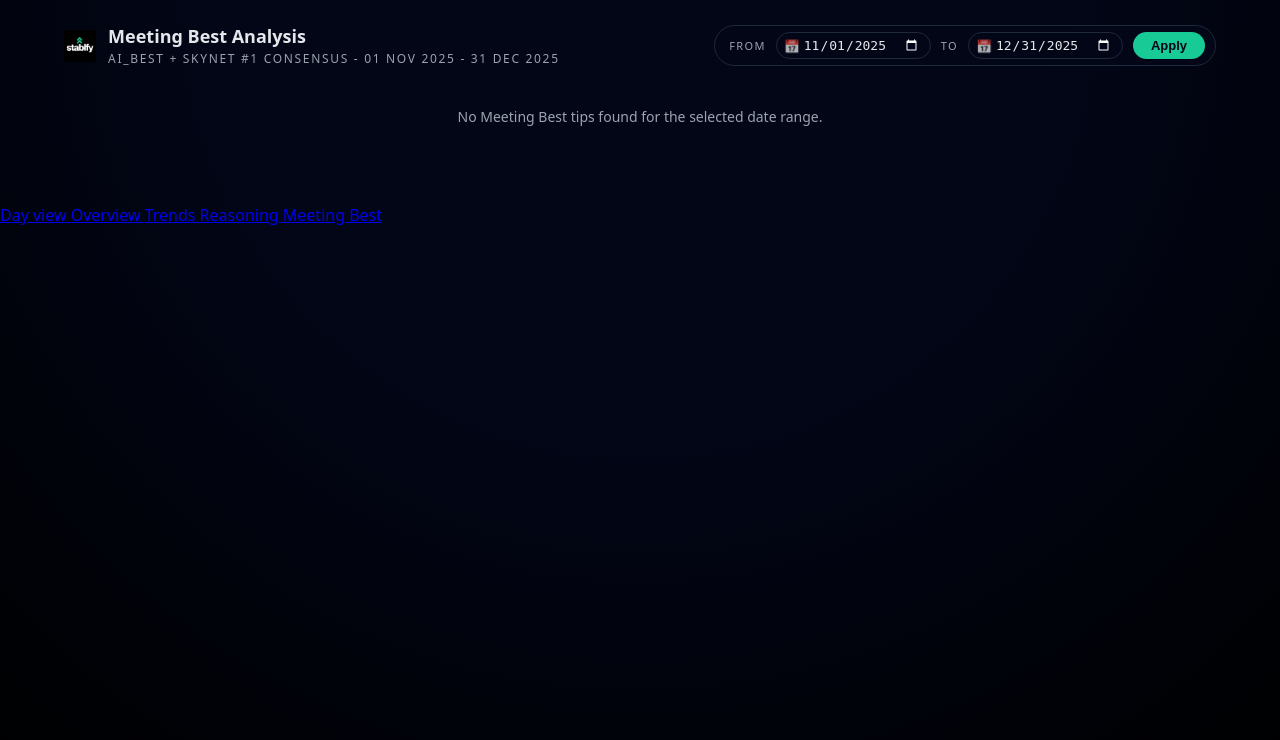
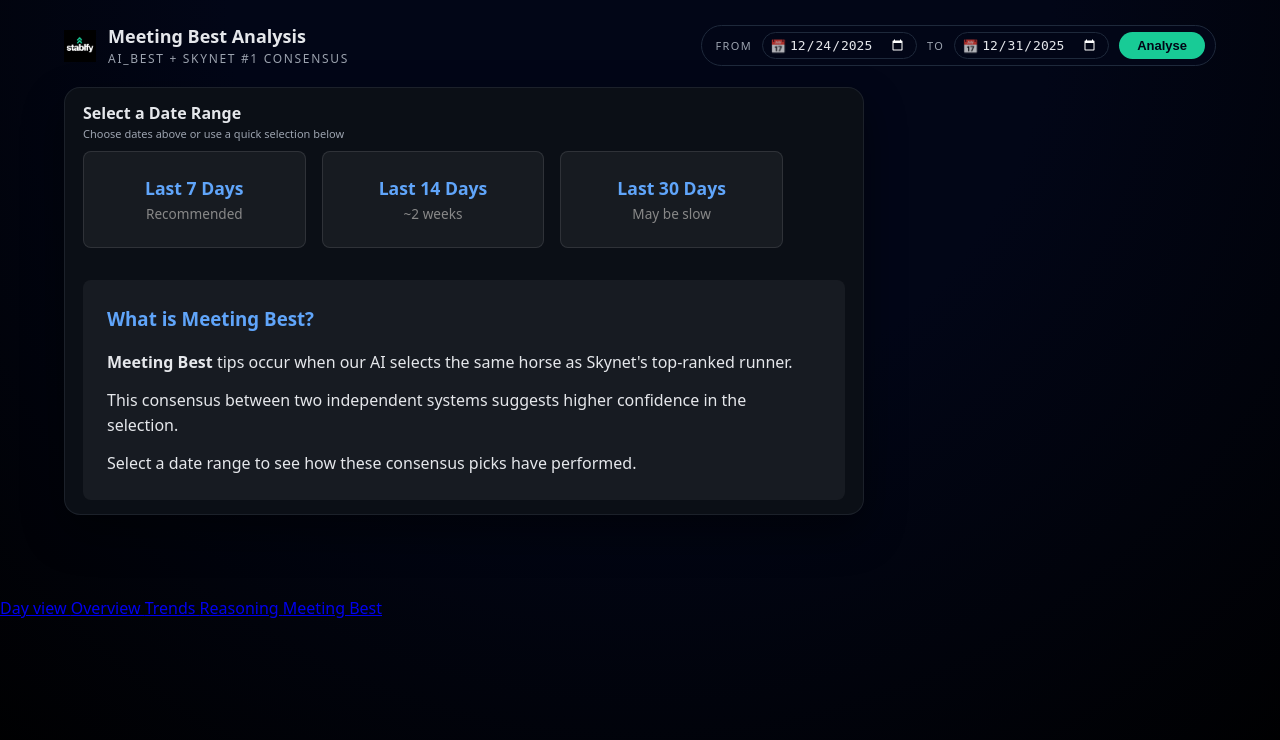
Before and after one commit to equinegpt/tips-results-service, a FastAPI app: page /ui/meeting-best in a window 1280 px wide. Shown: the top 740 px of the page. Run offline with FastAPI, Linux system fonts and the light colour scheme; data that the repository does not hold is empty.

Commit message:
Add empty state with quick date selection for Meeting Best
- Page loads instantly with date picker (no data fetching on load)
- Quick select buttons: Last 7 Days, Last 14 Days, Last 30 Days
- Explanation of what Meeting Best means
- Data only fetched when user selects dates

🤖 Generated with [Claude Code](https://claude.com/claude-code)

Co-Authored-By: Claude Opus 4.5 <noreply@anthropic.com>

```diff
--- a/templates/meeting_best.html
+++ b/templates/meeting_best.html
@@ -21,14 +21,14 @@
             Meeting Best Analysis
           </div>
           <div class="brand-subtitle">
-            AI_BEST + Skynet #1 Consensus - {{ display_range or "All time" }}
+            AI_BEST + Skynet #1 Consensus{% if display_range %} - {{ display_range }}{% endif %}
           </div>
         </div>
       </div>
     </div>
 
     <div class="page-header-right">
-      <form class="date-form" method="get" action="/ui/meeting-best">
+      <form class="date-form" method="get" action="/ui/meeting-best" id="date-form">
         <span class="date-form-label">From</span>
         <div class="date-form-input-wrap">
           <span class="date-form-icon">&#x1F4C5;</span>
@@ -51,13 +51,55 @@
           />
         </div>
 
-        <button type="submit" class="btn-go">Apply</button>
+        <button type="submit" class="btn-go">Analyse</button>
       </form>
     </div>
   </header>
 
-  {% if not has_data %}
+  {# -------------------- EMPTY STATE -------------------- #}
+  {% if empty_state %}
+    <section class="meeting-card meeting-card--empty">
+      <div class="meeting-header">
+        <div class="meeting-header-left">
+          <div class="meeting-title-block">
+            <div class="meeting-title-row">
+              <h2 class="meeting-title">Select a Date Range</h2>
+            </div>
+            <div class="meeting-meta">
+              Choose dates above or use a quick selection below
+            </div>
+          </div>
+        </div>
+      </div>
+
+      <div class="meeting-body">
+        <div class="quick-select-grid">
+          <a href="/ui/meeting-best?from_date={{ quick_7_from }}&to_date={{ today_iso }}" class="quick-select-btn">
+            <span class="quick-select-label">Last 7 Days</span>
+            <span class="quick-select-hint">Recommended</span>
+          </a>
+          <a href="/ui/meeting-best?from_date={{ quick_14_from }}&to_date={{ today_iso }}" class="quick-select-btn">
+            <span class="quick-select-label">Last 14 Days</span>
+            <span class="quick-select-hint">~2 weeks</span>
+          </a>
+          <a href="/ui/meeting-best?from_date={{ quick_30_from }}&to_date={{ today_iso }}" class="quick-select-btn">
+            <span class="quick-select-label">Last 30 Days</span>
+            <span class="quick-select-hint">May be slow</span>
+          </a>
+        </div>
+
+        <div class="explanation-box" style="margin-top: 2rem;">
+          <h3>What is Meeting Best?</h3>
+          <p><strong>Meeting Best</strong> tips occur when our AI selects the same horse as Skynet's top-ranked runner.</p>
+          <p>This consensus between two independent systems suggests higher confidence in the selection.</p>
+          <p>Select a date range to see how these consensus picks have performed.</p>
+        </div>
+      </div>
+    </section>
+
+  {% elif not has_data %}
     <p class="empty-state">No Meeting Best tips found for the selected date range.</p>
+
   {% else %}
 
     {# -------------------- SUMMARY -------------------- #}
@@ -116,30 +158,6 @@
         </div>
       </section>
     {% endif %}
-
-    {# -------------------- COMPARISON WITH ALL AI_BEST -------------------- #}
-    <section class="meeting-card">
-      <div class="meeting-header">
-        <div class="meeting-header-left">
-          <div class="meeting-title-block">
-            <div class="meeting-title-row">
-              <h2 class="meeting-title">Why Meeting Best?</h2>
-            </div>
-            <div class="meeting-meta">
-              Consensus picks should outperform individual selections
-            </div>
-          </div>
-        </div>
-      </div>
-
-      <div class="meeting-body">
-        <div class="explanation-box">
-          <p><strong>Meeting Best</strong> occurs when our AI selects the same horse as Skynet's top-ranked runner.</p>
-          <p>This consensus between two independent systems suggests higher confidence in the selection.</p>
-          <p>From <strong>{{ data.summary.total_ai_best }}</strong> AI_BEST tips, <strong>{{ data.summary.meeting_best_found }}</strong> ({{ data.summary.match_rate }}%) matched Skynet #1.</p>
-        </div>
-      </div>
-    </section>
 
     {# -------------------- BY STATE -------------------- #}
     {% if data.by_state and data.by_state|length > 0 %}
@@ -361,11 +379,54 @@
 </main>
 
 <style>
+  .quick-select-grid {
+    display: grid;
+    grid-template-columns: repeat(auto-fit, minmax(200px, 1fr));
+    gap: 1rem;
+    max-width: 700px;
+  }
+
+  .quick-select-btn {
+    display: flex;
+    flex-direction: column;
+    align-items: center;
+    padding: 1.5rem 1rem;
+    background: rgba(255, 255, 255, 0.05);
+    border: 1px solid rgba(255, 255, 255, 0.1);
+    border-radius: 8px;
+    text-decoration: none;
+    color: inherit;
+    transition: all 0.2s ease;
+  }
+
+  .quick-select-btn:hover {
+    background: rgba(255, 255, 255, 0.1);
+    border-color: rgba(96, 165, 250, 0.5);
+    transform: translateY(-2px);
+  }
+
+  .quick-select-label {
+    font-size: 1.1rem;
+    font-weight: 600;
+    color: #60a5fa;
+  }
+
+  .quick-select-hint {
+    font-size: 0.85rem;
+    color: #888;
+    margin-top: 0.25rem;
+  }
+
   .explanation-box {
     background: rgba(255, 255, 255, 0.05);
     border-radius: 8px;
     padding: 1.5rem;
     line-height: 1.6;
+  }
+
+  .explanation-box h3 {
+    margin: 0 0 1rem 0;
+    color: #60a5fa;
   }
 
   .explanation-box p {
@@ -407,5 +468,9 @@
   .track-row--cold {
     background: rgba(248, 113, 113, 0.1);
   }
+
+  .meeting-card--empty {
+    max-width: 800px;
+  }
 </style>
 {% endblock %}
```
Also changed, not shown: app/routes_meeting_best.py (+33 -12 lines).
